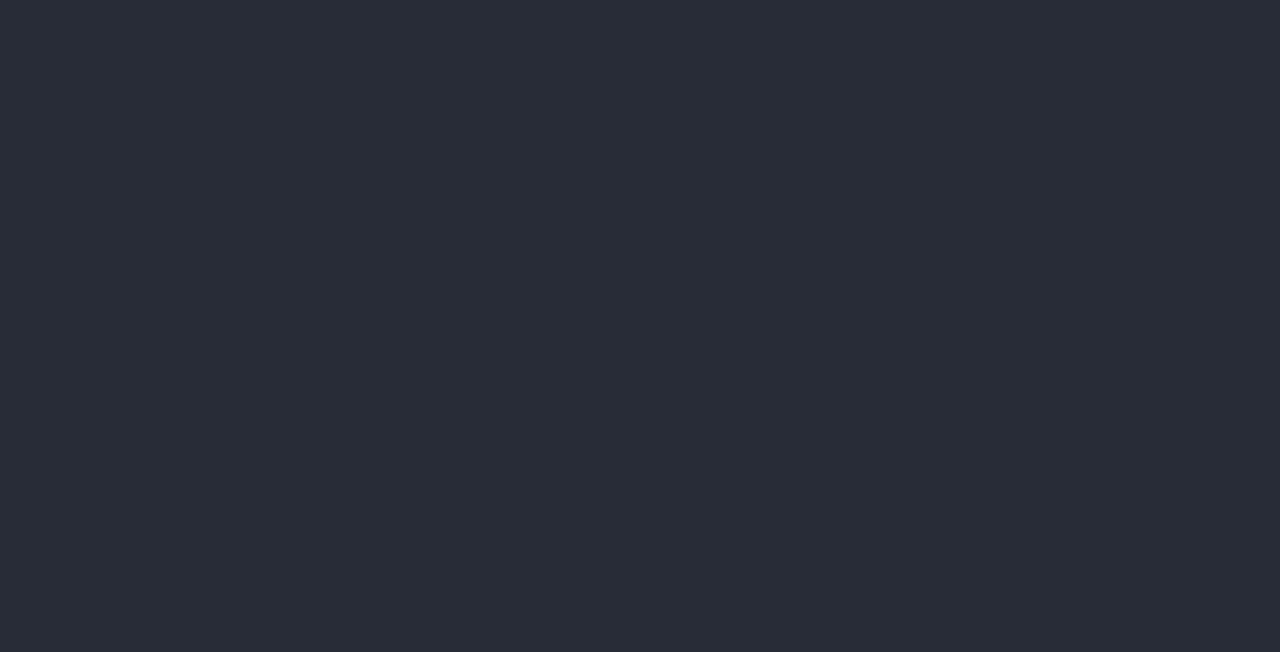
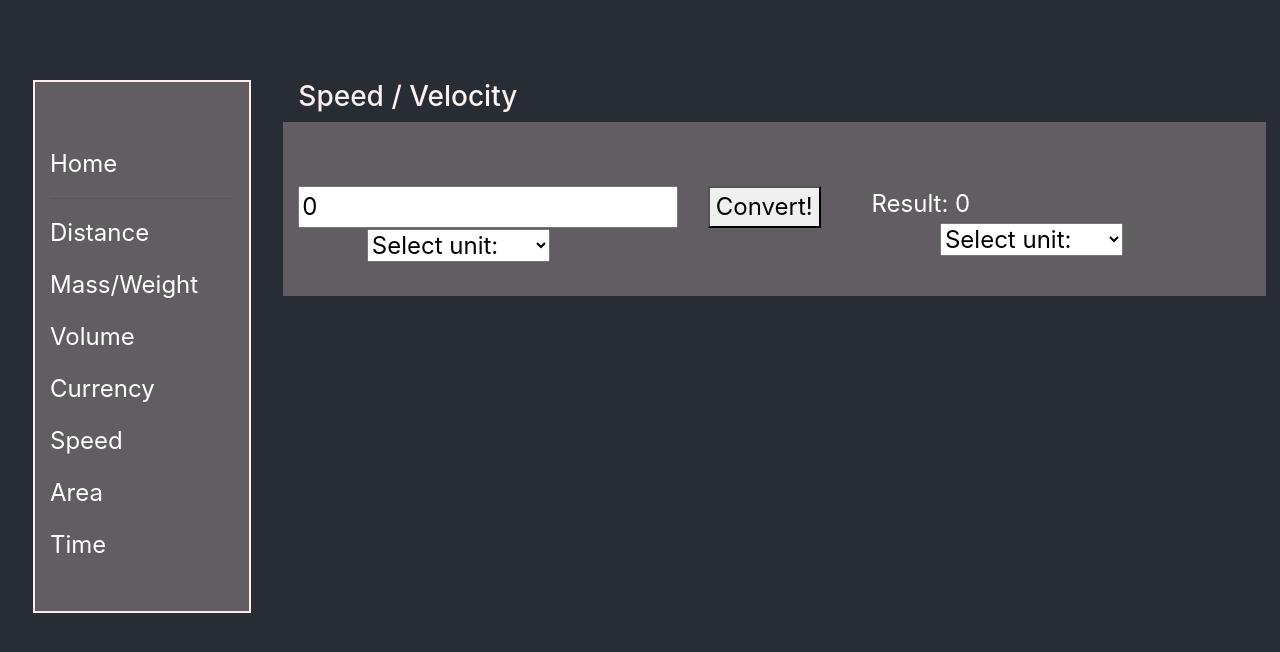
Before and after one commit to LNoeltner1/the_everything_calculator, a React (Create React App) app in the folder client/: page /Time in a window 1280 px wide. Shown: the top 652 px of the page. Built offline with nearby package versions, Linux system fonts and the light colour scheme.

Commit message:
added navlinks to app and sidebar for Time page; set up basic Time page

```diff
--- a/client/src/App.js
+++ b/client/src/App.js
@@ -8,6 +8,7 @@ import Volume from "./pages/Volume";
 import Currency from "./pages/Currency";
 import Speed from "./pages/Speed";
 import Area from "./pages/Area";
+import Time from "./pages/Time";
 
 function App() {
   return (
@@ -22,6 +23,7 @@ function App() {
             <Route exact path="/Currency" component={Currency} />
             <Route exact path="/Speed" component={Speed} />
             <Route exact path="/Area" component={Area} />
+            <Route exact path="/Time" component={Time} />
           </Switch>
         </Router>
       </header>
--- a/client/src/components/SideBar.jsx
+++ b/client/src/components/SideBar.jsx
@@ -17,7 +17,7 @@ const TypeMenu = () => {
                 <p><Link to="/Currency" id="currencyLink" className="navLink">Currency</Link></p>
                 <p><Link to="/Speed" id="speedLink" className="navLink">Speed</Link></p>
                 <p><Link to="/Area" id="areaLink" className="navLink">Area</Link></p>
-
+                <p><Link to="/Time" id="timeLink" className="navLink">Time</Link></p>
 
 
             </div>
--- a/client/src/pages/Area.jsx
+++ b/client/src/pages/Area.jsx
@@ -52,17 +52,17 @@ const Speed = () => {
         setInputUnit(e.target.value);
     }
 
-    // KMPH TO ANYTHING
+    // M2 TO ANYTHING
     const msqToAnything = () => {
         setResult(inputValue * conversions[resultUnit]);
     }
 
-    // ANYTHING TO KMPH
+    // ANYTHING TO m2
     const anythingToMsq = () => {
         setResult(inputValue * (1 / conversions[inputUnit]));
     }
 
-    // IF NO KMPH, CONVERT WITH THIS EQUATION
+    // IF NO m2, CONVERT WITH THIS EQUATION
     const convertIt = () => {
         setResult(inputValue * (1 / conversions[inputUnit]) * conversions[resultUnit])
     }
--- a/client/src/pages/Time.jsx
+++ b/client/src/pages/Time.jsx
@@ -0,0 +1,163 @@
+import React, { Component, useEffect, useState } from 'react';
+import SideBar from '../components/SideBar';
+import "../App.css";
+
+const Speed = () => {
+    const [inputValue, setInputValue] = useState(Number);
+    const [inputUnit, setInputUnit] = useState("");
+    const [result, setResult] = useState(Number);
+    const [resultUnit, setResultUnit] = useState(String);
+    const [conversions, setConversions] = useState({});
+
+
+    //CONVERSIONS ASSUMING years IS EQUAL TO 1 -- GIVES RATIOS
+    const conversionTable = {
+        "days": (1 / 365),
+        "ns": 0.277778,
+        "ms" : 0.621371,
+        "s" : 0.539957,
+        "minute" : 0.911344,
+        "hour" : 0.000809848,
+        "week" : 0.000000000926567,
+        "fortnite" : 0.0103562,
+        "month" : 0.000277778,
+        "year" : 1,
+        "decade" : 0.000277778,
+        "century" : 0.000277778,
+        "month" : 0.000277778,
+        "month" : 0.000277778,
+        "month" : 0.000277778
+    }
+
+
+    useEffect(() => {
+        loadConversions();
+    }, []);
+
+    function loadConversions() {
+        setConversions(conversionTable);
+        console.log(conversionTable);
+    }
+
+    const handleInputChange = (e) => {
+        e.preventDefault();
+        let { value } = e.target;
+        setInputValue(value);
+    }
+
+    const handleSetResultUnit = (e) => {
+        setResultUnit(e.target.value);
+    }
+    const handleSetInputUnit = (e) => {
+        setInputUnit(e.target.value);
+    }
+
+    // year TO ANYTHING
+    const kmphToAnything = () => {
+        setResult(inputValue * conversions[resultUnit]);
+    }
+
+    // ANYTHING TO year
+    const anythingToKmph = () => {
+        setResult(inputValue * (1 / conversions[inputUnit]));
+    }
+
+    // IF NO Days, CONVERT WITH THIS EQUATION
+    const convertIt = () => {
+        setResult(inputValue * (1 / conversions[inputUnit]) * conversions[resultUnit])
+    }
+
+
+    //IF/ELSE/IF STATEMENTS TO CALL CONVERSION FN'S
+    const handleConvert = (e) => {
+        e.preventDefault();
+        console.log(resultUnit, " resultUnit");
+        console.log(inputUnit, " inputUnit")
+        let inputUnitMenu = document.getElementById("unitInput");
+        let outputUnitMenu = document.getElementById("unitOutput");
+
+        //checking for unselected units
+        if (inputUnitMenu.options[inputUnitMenu.selectedIndex].value === "0" || outputUnitMenu.options[outputUnitMenu.selectedIndex].value === "0") {
+            alert("You must select a unit.");
+        }
+        // IF INPUT AND OUTPUT UNIT ARE THE SAME
+        else if (inputUnitMenu.options[inputUnitMenu.selectedIndex].value === outputUnitMenu.options[outputUnitMenu.selectedIndex].value) {
+            console.log("no can do, buckaroo");
+            alert("You must select two different units to convert");
+        }
+        else if (inputUnitMenu.options[inputUnitMenu.selectedIndex].value !== "0" && outputUnitMenu.options[outputUnitMenu.selectedIndex].value === "kmph") {
+            anythingToKmph();
+
+        } else if (inputUnitMenu.options[inputUnitMenu.selectedIndex].value === "kmph" && outputUnitMenu.options[outputUnitMenu.selectedIndex].value !== "0") {
+            kmphToAnything();
+        } else if (inputUnitMenu.options[inputUnitMenu.selectedIndex].value !== "kmph" && outputUnitMenu.options[outputUnitMenu.selectedIndex].value !== "kmph") {
+            convertIt();
+        }
+        // IF NOTHING MATCHES
+        else {
+            console.log("Lauren, you done goofed");
+        }
+    }
+
+    return (
+        <div className="row mainSection">
+            {/* <div className="col-md-1"></div> */}
+            <SideBar />
+
+            <div className="col-9">
+                <div className="row titleRow">
+                    <div className="col-md-12">
+                        <h3>Speed / Velocity</h3>
+                    </div>
+                </div>
+                <div className="row">
+
+                    <div className="col-md-5 col-xs-10 col-sm-10 inputBox">
+
+                        <input id="userInput"  type="text" name="number" value={inputValue} onChange={handleInputChange}/>
+                        <div className="select inputMenu text-center">
+                            <select id="unitInput" className="unitMenu" name="unitInput" onChange={handleSetInputUnit}>
+                                <option value="0">Select unit:</option>
+                                <option value="kmph">km/hr</option>
+                                <option value="mps">m/s</option>
+                                <option value="mph">mph</option>
+                                <option value="knots">knots</option>
+                                <option value="fps">ft./s</option>
+                                <option value="mach">Mach Number</option>
+                                <option value="light">Light Speed</option>
+                                <option value="mpm">mile/min.</option>
+                                <option value="kmps">km/s</option>
+                            </select>
+                        </div>
+                    </div>
+
+                    {/* <div className="row"> */}
+                    <div className="col-md-2 col-xs-10 col-sm-10 buttonBox">
+                        <button className="convertBtn" onClick={handleConvert}>Convert!</button>
+                    </div>
+
+                    {/* </div> */}
+                    <div className="col-md-5 col-xs-10 col-sm-10 resultBox">Result: {result}
+                        <div className="select outputMenu text-center">
+                            <select id="unitOutput" className="unitMenu" name="unitOutput" onChange={handleSetResultUnit}>
+                            <option value="0">Select unit:</option>
+                                <option value="kmph">km/hr</option>
+                                <option value="mps">m/s</option>
+                                <option value="mph">mph</option>
+                                <option value="knots">knots</option>
+                                <option value="fps">ft./s</option>
+                                <option value="mach">Mach Number</option>
+                                <option value="light">Light Speed</option>
+                                <option value="mpm">mile/min.</option>
+                                <option value="kmps">km/s</option>
+                            </select>
+                        </div>
+                    </div>
+                </div>
+
+            </div>
+        </div>
+    );
+};
+
+export default Speed;
```
Also changed, not shown: client/src/pages/Archaic.jsx (deleted), client/src/pages/Odd.jsx (deleted).
